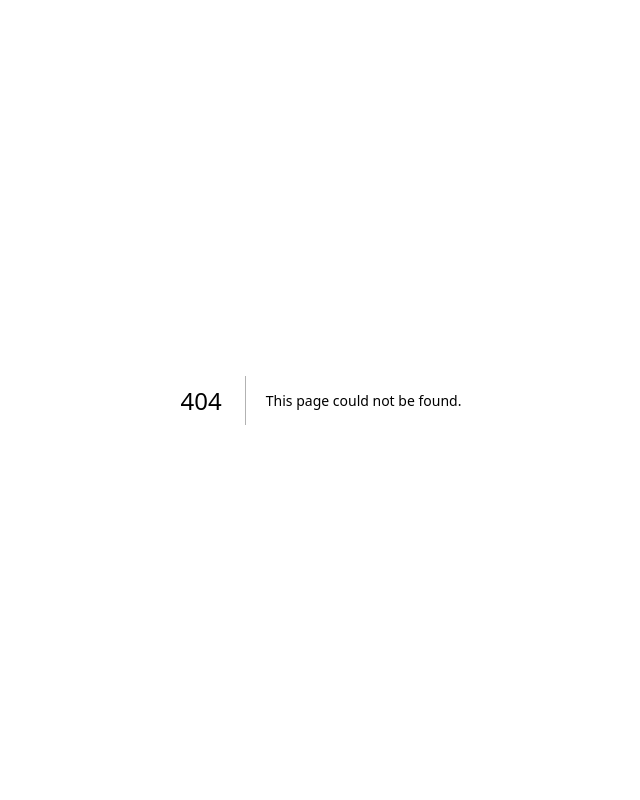
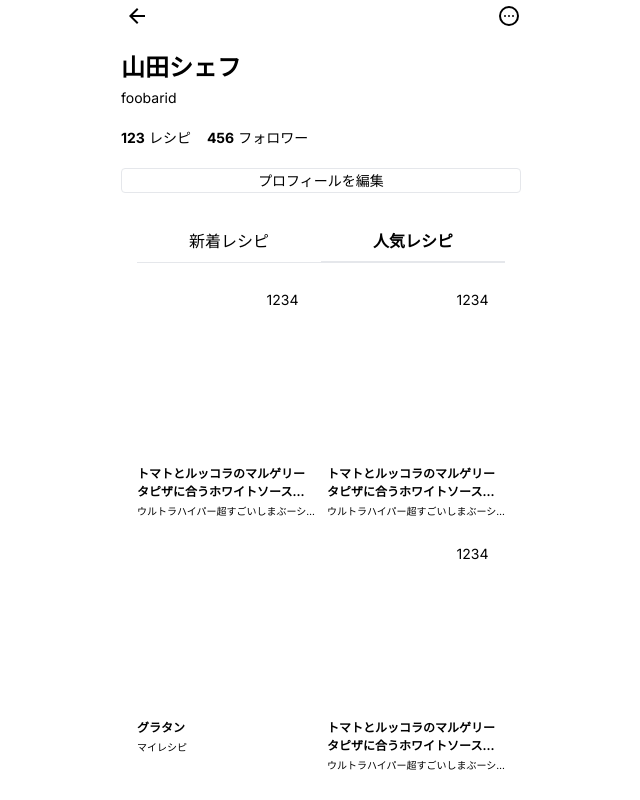
Before and after one commit to qin-team-recipe/03-recipe-app, a Next.js app: page /mypage/1/hot-recipes in a window 1280 px wide. Before the commit this address had no page. Shown: the top 800 px of the page, without its empty margins (319-959 px from the left). Built offline with nearby package versions, Linux system fonts and the light colour scheme; what tailwindcss-radix-colors would draw is missing.

Commit message:
#9 mypageのpage.tsx作成

```diff
--- a/src/app/chef/[chefId]/hot-recipes/page.tsx
+++ b/src/app/chef/[chefId]/hot-recipes/page.tsx
@@ -12,7 +12,7 @@ export default function HotRecipes() {
     <main>
       <div className={style()}>
         {recipeListItem.map((item) => (
-          <RecipeItem key={item.id} recipeItem={item} />
+          <RecipeItem key={item.id} recipeItem={item} path='/recipe' />
         ))}
       </div>
     </main>
--- a/src/app/chef/[chefId]/new-recipes/page.tsx
+++ b/src/app/chef/[chefId]/new-recipes/page.tsx
@@ -12,7 +12,7 @@ export default function NewRecipes() {
     <main>
       <div className={style()}>
         {recipeListItem.map((item) => (
-          <RecipeItem key={item.id} recipeItem={item} />
+          <RecipeItem key={item.id} recipeItem={item} path='/recipe' />
         ))}
       </div>
     </main>
--- /dev/null
+++ b/src/app/mypage/[id]/hot-recipes/page.tsx
@@ -0,0 +1,95 @@
+'use client';
+
+import { tv } from 'tailwind-variants';
+
+import { Button } from '@/app/_components/button';
+import { RecipeItem } from '@/app/_components/recipe-item';
+import { Tabs } from '@/app/_components/tabs';
+import { Recipe } from '@/app/_types';
+import { MypageHeader } from '@/app/mypage/_components/mypage-header';
+import { SubText } from '@/app/mypage/_components/sub-text';
+
+const layout = tv({
+  slots: {
+    base: 'm-auto flex max-w-[400px] flex-col gap-5', // TODO: ここでmax-wを指定せずサイドバーと合わせて指定した方がよさそう
+    style: 'flex flex-wrap gap-x-3 gap-y-4 px-4 pt-2',
+  },
+});
+
+const { base, style } = layout();
+
+export default function HotRecipe({ params }: { params: { id: string } }) {
+  const { id } = params;
+
+  const tabs = [
+    {
+      path: `/mypage/${id}/new-recipes`,
+      tabText: '新着レシピ',
+    },
+    {
+      path: `/mypage/${id}/hot-recipes`,
+      tabText: '人気レシピ',
+    },
+  ];
+
+  return (
+    <main className={base()}>
+      <MypageHeader />
+      <div className='flex justify-between gap-1 self-stretch'>
+        <div className='flex flex-col items-start justify-center gap-1'>
+          <p className='text-2xl font-bold text-mauve-12'>山田シェフ</p>
+          <p className='text-sm text-mauve-12'>foobarid</p>
+        </div>
+      </div>
+      <div className='flex gap-4 self-stretch'>
+        <SubText label='レシピ' value='123' />
+        <SubText label='フォロワー' value='456' />
+      </div>
+      <Button variant='blackOutline'>プロフィールを編集</Button>
+      <div className={style()}>
+        <Tabs tabs={tabs} />
+        {recipeListItem.map((item) => (
+          <RecipeItem key={item.id} recipeItem={item} path='/mypage' />
+        ))}
+      </div>
+    </main>
+  );
+}
+
+const recipeListItem: Recipe[] = [
+  {
+    id: '1',
+    img: '',
+    title: 'トマトとルッコラのマルゲリータピザに合うホワイトソースグラタン',
+    chef: 'ウルトラハイパー超すごいしまぶーシェフ',
+    like: 1234,
+  },
+  {
+    id: '2',
+    img: '',
+    title: 'トマトとルッコラのマルゲリータピザに合うホワイトソースグラタン',
+    chef: 'ウルトラハイパー超すごいしまぶーシェフ',
+    like: 1234,
+  },
+  {
+    id: '3',
+    img: '',
+    title: 'グラタン',
+    chef: 'マイレシピ',
+    like: 0,
+  },
+  {
+    id: '4',
+    img: '',
+    title: 'トマトとルッコラのマルゲリータピザに合うホワイトソースグラタン',
+    chef: 'ウルトラハイパー超すごいしまぶーシェフ',
+    like: 1234,
+  },
+  {
+    id: '5',
+    img: '',
+    title: 'トマトとルッコラのマルゲリータピザに合うホワイトソースグラタン',
+    chef: 'ウルトラハイパー超すごいしまぶーシェフ',
+    like: 1234,
+  },
+];
--- /dev/null
+++ b/src/app/mypage/[id]/new-recipes/page.tsx
@@ -0,0 +1,95 @@
+'use client';
+
+import { tv } from 'tailwind-variants';
+
+import { Button } from '@/app/_components/button';
+import { RecipeItem } from '@/app/_components/recipe-item';
+import { Tabs } from '@/app/_components/tabs';
+import { Recipe } from '@/app/_types';
+import { MypageHeader } from '@/app/mypage/_components/mypage-header';
+import { SubText } from '@/app/mypage/_components/sub-text';
+
+const layout = tv({
+  slots: {
+    base: 'm-auto flex max-w-[400px] flex-col gap-5', // TODO: ここでmax-wを指定せずサイドバーと合わせて指定した方がよさそう
+    style: 'flex flex-wrap gap-x-3 gap-y-4 px-4 pt-2',
+  },
+});
+
+const { base, style } = layout();
+
+export default function NewRecipe({ params }: { params: { id: string } }) {
+  const { id } = params;
+
+  const tabs = [
+    {
+      path: `/mypage/${id}/new-recipes`,
+      tabText: '新着レシピ',
+    },
+    {
+      path: `/mypage/${id}/hot-recipes`,
+      tabText: '人気レシピ',
+    },
+  ];
+
+  return (
+    <main className={base()}>
+      <MypageHeader />
+      <div className='flex justify-between gap-1 self-stretch'>
+        <div className='flex flex-col items-start justify-center gap-1'>
+          <p className='text-2xl font-bold text-mauve-12'>山田シェフ</p>
+          <p className='text-sm text-mauve-12'>foobarid</p>
+        </div>
+      </div>
+      <div className='flex gap-4 self-stretch'>
+        <SubText label='レシピ' value='123' />
+        <SubText label='フォロワー' value='456' />
+      </div>
+      <Button variant='blackOutline'>プロフィールを編集</Button>
+      <div className={style()}>
+        <Tabs tabs={tabs} />
+        {recipeListItem.map((item) => (
+          <RecipeItem key={item.id} recipeItem={item} path='/mypage' />
+        ))}
+      </div>
+    </main>
+  );
+}
+
+const recipeListItem: Recipe[] = [
+  {
+    id: '1',
+    img: '',
+    title: 'トマトとルッコラのマルゲリータピザに合うホワイトソースグラタン',
+    chef: 'ウルトラハイパー超すごいしまぶーシェフ',
+    like: 1234,
+  },
+  {
+    id: '2',
+    img: '',
+    title: 'トマトとルッコラのマルゲリータピザに合うホワイトソースグラタン',
+    chef: 'ウルトラハイパー超すごいしまぶーシェフ',
+    like: 1234,
+  },
+  {
+    id: '3',
+    img: '',
+    title: 'グラタン',
+    chef: 'マイレシピ',
+    like: 0,
+  },
+  {
+    id: '4',
+    img: '',
+    title: 'トマトとルッコラのマルゲリータピザに合うホワイトソースグラタン',
+    chef: 'ウルトラハイパー超すごいしまぶーシェフ',
+    like: 1234,
+  },
+  {
+    id: '5',
+    img: '',
+    title: 'トマトとルッコラのマルゲリータピザに合うホワイトソースグラタン',
+    chef: 'ウルトラハイパー超すごいしまぶーシェフ',
+    like: 1234,
+  },
+];
--- a/src/app/search/recipe/page.tsx
+++ b/src/app/search/recipe/page.tsx
@@ -58,7 +58,7 @@ export default async function SearchRecipe({
       <SearchBox q={q} />
       <div className={searchRecipe()}>
         {recipeListItem.map((item) => (
-          <RecipeItem key={item.id} recipeItem={item} />
+          <RecipeItem key={item.id} recipeItem={item} path='/recipe' />
         ))}
       </div>
     </>
```
